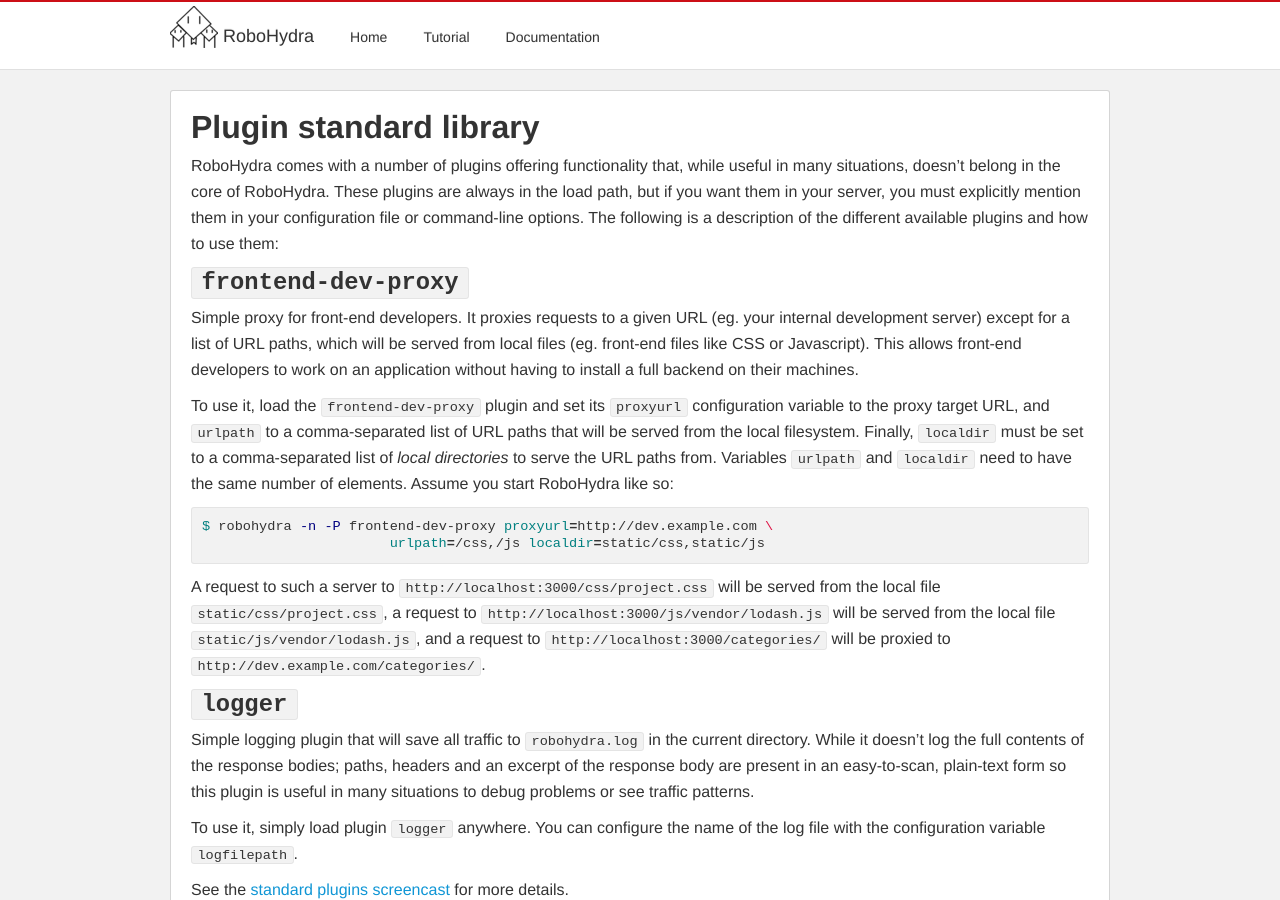
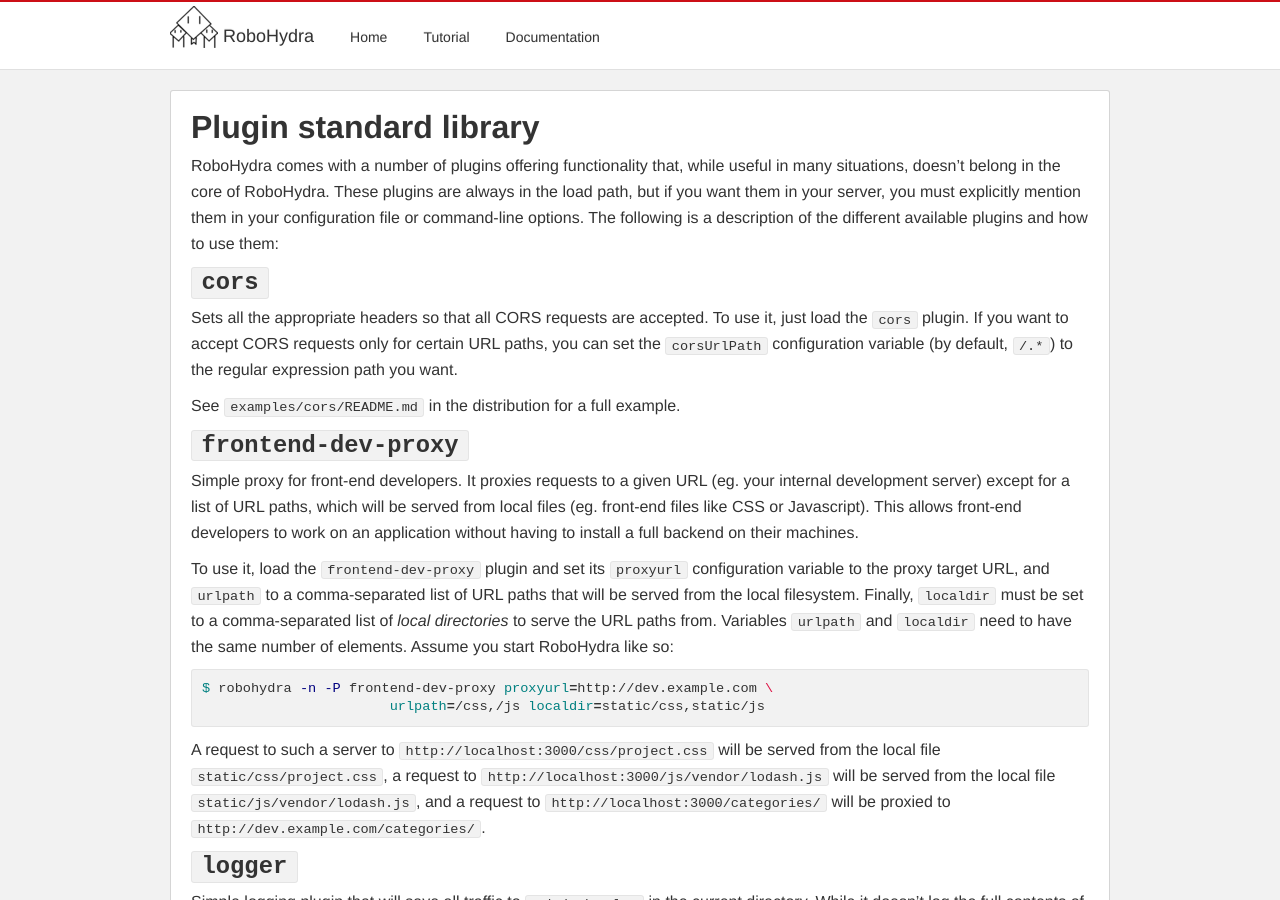
Before and after one commit to robohydra/robohydra, a Jekyll site: the page built from docs/head/plugin-stdlib/index.md, in a window 1280 px wide and 900 px high. Built offline with Jekyll 4.4.1, drawn with Linux system fonts in a browser that asks for light colours.

Commit message:
Add CORS plugin documentation

```diff
--- a/docs/head/plugin-stdlib/index.md
+++ b/docs/head/plugin-stdlib/index.md
@@ -10,6 +10,18 @@ RoboHydra. These plugins are always in the load path, but if you want
 them in your server, you must explicitly mention them in your
 configuration file or command-line options. The following is a
 description of the different available plugins and how to use them:
+
+`cors`
+------
+
+Sets all the appropriate headers so that all CORS requests are
+accepted. To use it, just load the `cors` plugin. If you want to
+accept CORS requests only for certain URL paths, you can set the
+`corsUrlPath` configuration variable (by default, `/.*`) to the
+regular expression path you want.
+
+See `examples/cors/README.md` in the distribution for a full example.
+
 
 `frontend-dev-proxy`
 --------------------
```
